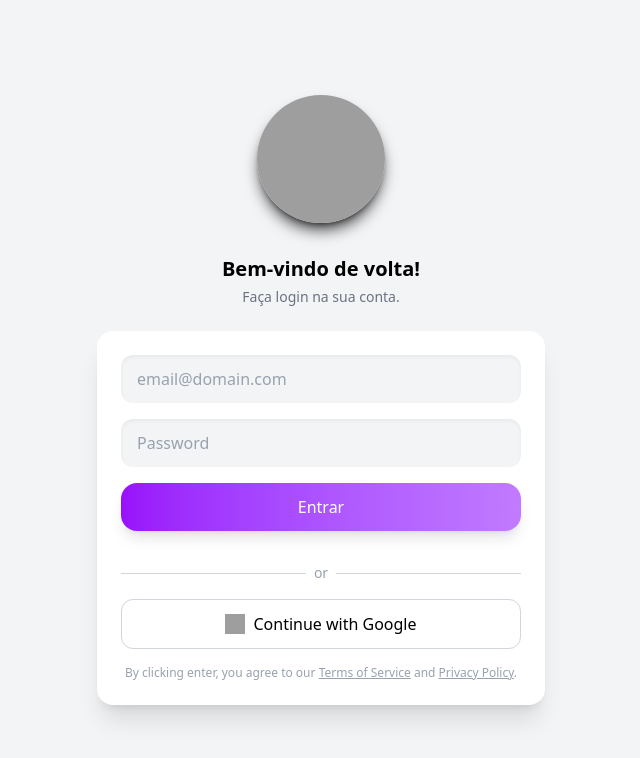
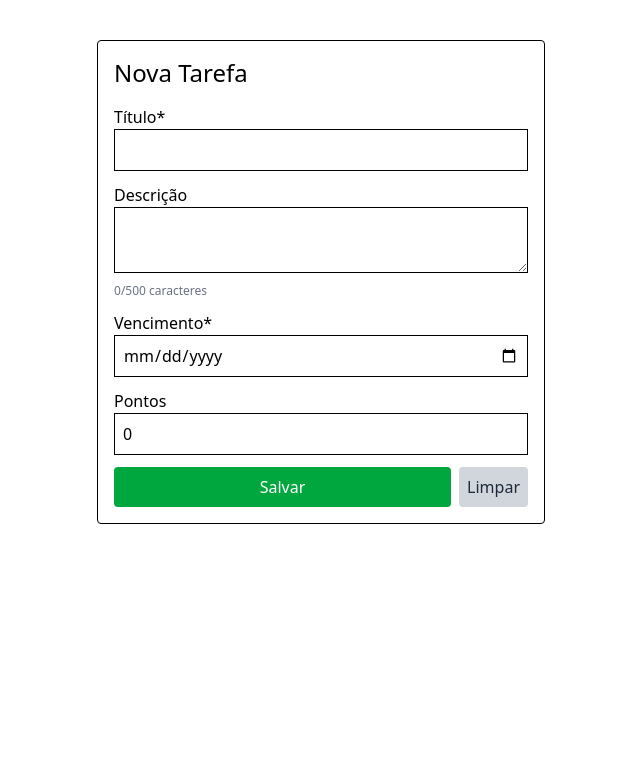
Before and after one commit to cezzarCz/todo-points-app, a React (Vite) app in the folder client/: page /tasks/new in a window 1280 px wide. Before the commit this address led to /login. Shown: the top 758 px of the page, without its empty margins (319-959 px from the left). Built offline with nearby package versions, Linux system fonts and the light colour scheme; no server answers; sample sign-in values are in the browser's storage; grey boxes are pictures that could not be loaded.

Commit message:
Implementação da tela de criação de tasks e integração com backend, listagem de tarefas na home esta bugada.

```diff
--- a/client/src/App.jsx
+++ b/client/src/App.jsx
@@ -2,6 +2,8 @@ import { Routes, Route, Navigate } from 'react-router-dom'
 import Register from './components/Register'
 import Login from './components/Login'
 import Home from './components/Home'
+import TaskForm from './components/TaskForm'
+
 
 function PrivateRoute({ children }) {
   const token = localStorage.getItem('accessToken'); // Verifica se o token existe no localStorage
@@ -22,7 +24,17 @@ export default function App() {
           </PrivateRoute>
         }
       />
+
+      <Route
+        path="/tasks/new"
+        element={
+          <PrivateRoute>
+            <TaskForm />
+          </PrivateRoute>
+        }
+      />
       <Route path="*" element={<Navigate to="/login" />} />
+
     </Routes>
   )
 }
--- a/client/src/components/Home.jsx
+++ b/client/src/components/Home.jsx
@@ -1,4 +1,5 @@
 import { useState, useEffect } from 'react';
+import { useNavigate } from 'react-router-dom';
 import api from '../api/axios';
 import TasksCard from '../components/TasksCard';
 import ButtonPrimary from '../components/ButtonPrimary';
@@ -6,9 +7,9 @@ import ButtonPrimary from '../components/ButtonPrimary';
 export default function Home() {
     const [allTasks, setAllTasks] = useState([]);
     const [filter, setFilter] = useState('today');
-
     const [weeklyPoints, setWeeklyPoints] = useState(0);
     const totalPoints = 100; // exemplo de meta semanal
+    const navigate = useNavigate();
 
     const fetchTasks = async () => {
         try {
@@ -105,14 +106,14 @@ export default function Home() {
                 <div className="space-y-4 mb-6">
                     {tasks.length > 0 ? (
                         tasks.map(task => (
-                            <TaskCard key={task.id} task={task} />
+                            <TasksCard key={task.id} task={task} />
                         ))
                     ) : (
                         <p className="text-center text-gray-500">Nenhuma tarefa encontrada.</p>
                     )}
                 </div>
 
-                {/* Botão Adicionar Tarefa */}
+                {/* Botao de adicionar tarefas*/}
                 <div className="flex justify-center">
                     <ButtonPrimary onClick={() => navigate('/tasks/new')} className="w-16 h-16 rounded-full text-4xl p-0 flex items-center justify-center">
                         +
--- a/client/src/components/Login.jsx
+++ b/client/src/components/Login.jsx
@@ -10,7 +10,6 @@ export default function Login() {
     const [error, setError] = useState('');
     const [loading, setLoading] = useState(false);
     const navigate = useNavigate();
-
     const isValidEmail = (email) => /\S+@\S+\.\S+/.test(email);
 
     const handleSubmit = async (e) => {
--- /dev/null
+++ b/client/src/components/TaskForm.jsx
@@ -0,0 +1,231 @@
+import { useState } from 'react';
+import { useNavigate } from 'react-router-dom';
+import api from '../api/axios';
+
+export default function TaskForm() {
+    const [title, setTitle] = useState('');
+    const [description, setDescription] = useState('');
+    const [dueDate, setDueDate] = useState('');
+    const [status, setStatus] = useState('pending');
+    const [points, setPoints] = useState(0);
+
+    // Objeto de erro para cada campo
+    const [errors, setErrors] = useState({
+        title: '',
+        description: '',
+        dueDate: '',
+        points: '',
+    });
+
+    const navigate = useNavigate();
+
+
+    // Função de validação de campos do forms
+    const validateForm = () => {
+        const newErrors = {
+            title: '',
+            description: '',
+            dueDate: '',
+            points: '',
+        };
+
+        let isValid = true;
+
+        // Validação do titulo
+        if (!title.trim()) {
+            newErrors.title = 'O título é obrigatório.';
+            isValid = false;
+        } else if (title.length < 3) {
+            newErrors.title = 'O título deve ter pelo menos 3 caracteres.';
+            isValid = false;
+        } else if (title.length > 50) {
+            newErrors.title = 'O título deve ter no máximo 50 caracteres.';
+            isValid = false;
+        }
+
+        // Validação da descrição
+        if (!description.trim()) {
+            newErrors.description = 'A descrição é obrigatória.';
+            isValid = false;
+        } else if (description.length < 5) {
+            newErrors.description = 'A descrição deve ter pelo menos 5 caracteres.';
+            isValid = false;
+        } else if (description.length > 300) {
+            newErrors.description = 'A descrição deve ter no máximo 200 caracteres.';
+            isValid = false;
+        }
+
+        // Validação da data
+        if (!dueDate) {
+            newErrors.dueDate = 'A data de vencimento é obrigatória.';
+            isValid = false;
+        } else {
+            const today = new Date();
+            const selectedDate = new Date(dueDate);
+            today.setHours(0, 0, 0, 0);
+            if (selectedDate < today) { // Verifica se a data é anterior a hoje
+                newErrors.dueDate = 'A data de vencimento não pode ser anterior a hoje.';
+                isValid = false;
+            }
+        }
+
+        // Validação dos pontos
+        if (!points) {
+            newErrors.points = 'Os pontos são obrigatórios.';
+            isValid = false;
+        } else if (points <= 0) {
+            newErrors.points = 'Os pontos não podem ser zero ou negativos.';
+        }
+        else if (points > 100) {
+            newErrors.points = 'Os pontos não podem ser maiores que 100.';
+            isValid = false;
+        }
+
+        setErrors(newErrors);
+        return isValid;
+    };
+
+    const clearError = () => {
+        if (errors[fieldName]) {
+            setErrors({ ...errors, [fieldName]: '' });
+        }
+    };
+
+
+    const handleSubmit = async (e) => {
+        e.preventDefault();
+        if (!validateForm()) return; // Se o formulário não for válido, não envia
+        console.log('Dados enviados:', {
+            title,
+            description,
+            due_date: dueDate,
+            points
+        });
+        try {
+            await api.post('/api/tasks', {
+                title,
+                description,
+                due_date: dueDate,
+                points
+            });
+            // Redireciona para a página de tarefas após o envio bem-sucedido
+            navigate('/home');
+        } catch (err) {
+            console.error('Erro ao criar tarefa:', err);
+            // Exibe mensagem de erro genérica ou específica
+            const msg = err.response?.data?.error || 'Falha ao criar tarefa.';
+            setErrors(prev => ({ ...prev, general: msg }));
+        }
+    }
+
+    const resetForm = () => {
+        setTitle('');
+        setDescription('');
+        setDueDate('');
+        setStatus('pending');
+        setPoints(0);
+        setErrors({
+            title: '',
+            description: '',
+            dueDate: '',
+            points: '',
+            general: ''
+        });
+    };
+    return (
+        <div className="max-w-md mx-auto mt-10 p-4 border rounded">
+            <h2 className="text-2xl mb-4">Nova Tarefa</h2>
+
+            {/* Exibição de erro geral */}
+            {errors.general && (
+                <div className="mb-4 p-2 bg-red-100 border border-red-400 text-red-700 rounded">
+                    {errors.general}
+                </div>
+            )}
+
+            <form onSubmit={handleSubmit}>
+                <div className="mb-3">
+                    <label className="block">Título*</label>
+                    <input
+                        type="text"
+                        value={title}
+                        onChange={(e) => {
+                            setTitle(e.target.value);
+                            clearError('title');
+                        }}
+                        className={`w-full p-2 border ${errors.title ? 'border-red-500' : ''}`}
+                        required
+                    />
+                    {errors.title && <p className="text-red-500 text-sm mt-1">{errors.title}</p>}
+                </div>
+
+                <div className="mb-3">
+                    <label className="block">Descrição</label>
+                    <textarea
+                        value={description}
+                        onChange={(e) => {
+                            setDescription(e.target.value);
+                            clearError('description');
+                        }}
+                        className={`w-full p-2 border ${errors.description ? 'border-red-500' : ''}`}
+                    />
+                    {errors.description && (
+                        <p className="text-red-500 text-sm mt-1">{errors.description}</p>
+                    )}
+                    <p className="text-gray-500 text-xs mt-1">
+                        {description.length}/500 caracteres
+                    </p>
+                </div>
+
+                <div className="mb-3">
+                    <label className="block">Vencimento*</label>
+                    <input
+                        type="date"
+                        value={dueDate}
+                        onChange={(e) => {
+                            setDueDate(e.target.value);
+                            clearError('dueDate');
+                        }}
+                        className={`w-full p-2 border ${errors.dueDate ? 'border-red-500' : ''}`}
+                        required
+                    />
+                    {errors.dueDate && <p className="text-red-500 text-sm mt-1">{errors.dueDate}</p>}
+                </div>
+
+
+                <div className="mb-3">
+                    <label className="block">Pontos</label>
+                    <input
+                        type="number"
+                        value={points}
+                        onChange={(e) => {
+                            setPoints(Number(e.target.value));
+                            clearError('points');
+                        }}
+                        className={`w-full p-2 border ${errors.points ? 'border-red-500' : ''}`}
+                        min="0"
+                        max="100"
+                    />
+                    {errors.points && <p className="text-red-500 text-sm mt-1">{errors.points}</p>}
+                </div>
+
+                <div className="flex space-x-2">
+                    <button
+                        type="submit"
+                        className="flex-1 p-2 bg-green-600 text-white hover:bg-green-700 rounded"
+                    >
+                        Salvar
+                    </button>
+
+                    <button
+                        type="button"
+                        onClick={resetForm}
+                        className="p-2 bg-gray-300 text-gray-800 hover:bg-gray-400 rounded"
+                    >
+                        Limpar
+                    </button>
+                </div>
+            </form>
+        </div>
+    );
+}
```
Also changed, not shown: 2 other files (tests, documents, lock files or other folders).
